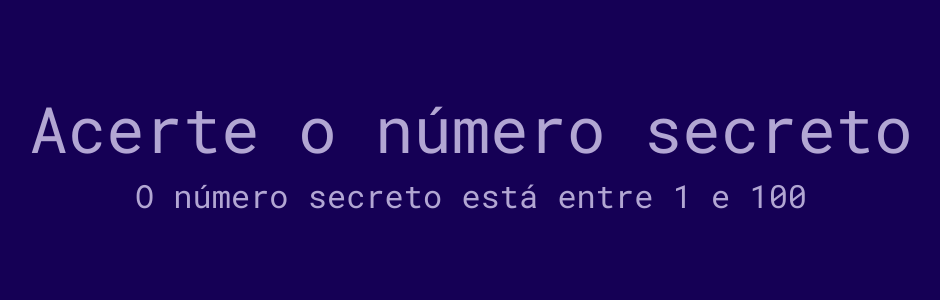
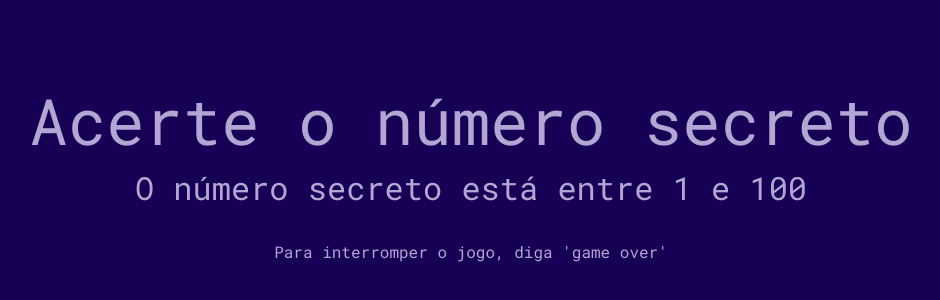
Before and after one commit to macenamari/jogo-numero-secreto, a plain HTML site: page index.html in a window 1280 px wide. Shown: the part 258-558 px from the top of the page, without its empty margins (169-1109 px from the left). Drawn offline with nearby package versions, Linux system fonts and the light colour scheme.

Commit message:
Update index.html

```diff
--- a/index.html
+++ b/index.html
@@ -18,6 +18,7 @@
         <span id="maior-valor">100</span>
     </h3>
     <div id="chute" class="mensagem"></div>
+    <div>Para interromper o jogo, diga 'game over'</div>
 
     <script src="app/sortearNumero.js"></script>
     <script src="app/reconhecimentoVoz.js"></script>
```
